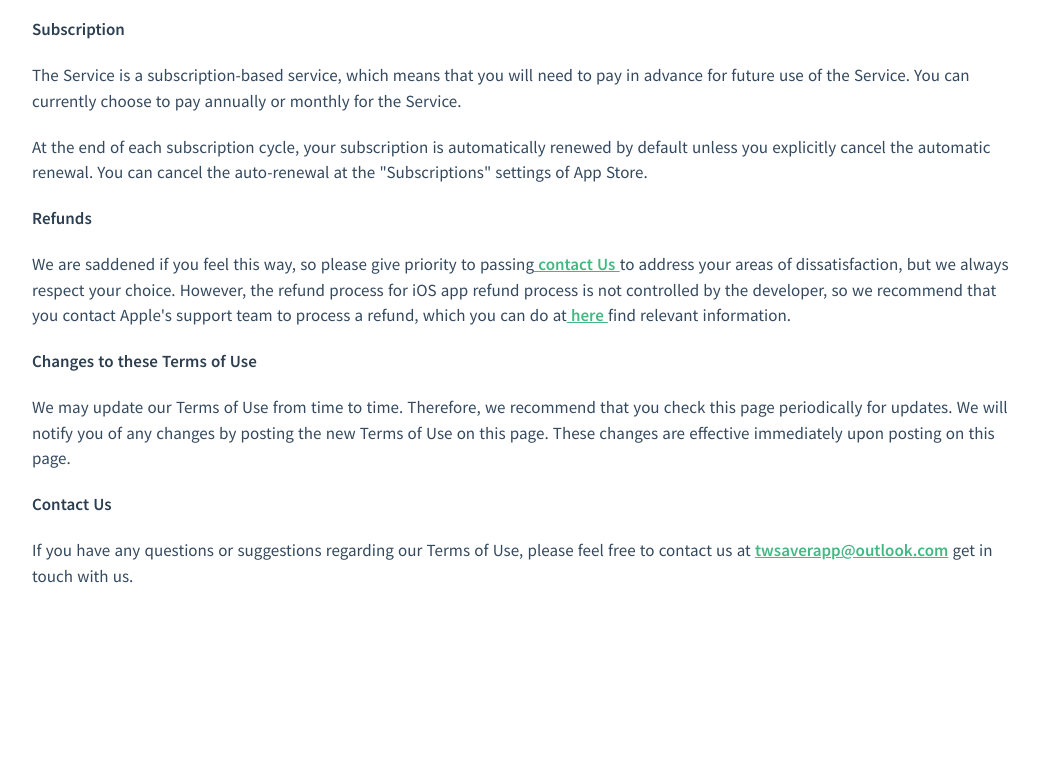
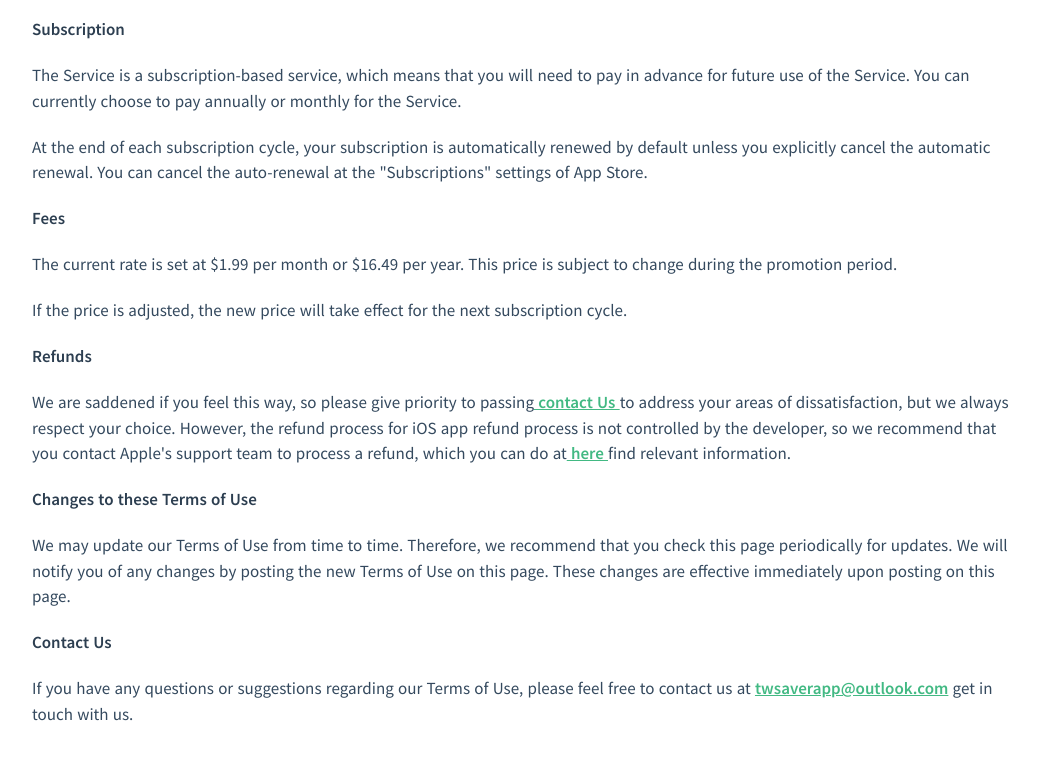
Before and after one commit to InstSave/instsave, a plain HTML site: page twsaver/terms.html in a window 1280 px wide. Shown: the part 141-900 px from the top of the page, without its empty margins (111-1160 px from the left). Before the commit the page ends 800 px from the top, so only its background shows below. Drawn offline with Linux system fonts and the light colour scheme.

Commit message:
update twsaver/terms

```diff
--- a/twsaver/terms.html
+++ b/twsaver/terms.html
@@ -26,6 +26,10 @@
     <p>The Service is a subscription-based service, which means that you will need to pay in advance for future use of the Service. You can currently choose to pay annually or monthly for the Service.</p>
     <p>At the end of each subscription cycle, your subscription is automatically renewed by default unless you explicitly cancel the automatic renewal. You can cancel the auto-renewal at the "Subscriptions" settings of App Store.</p>
 
+    <p><strong>Fees</strong></p>
+    <p>The current rate is set at $1.99 per month or $16.49 per year. This price is subject to change during the promotion period.</p>
+    <p>If the price is adjusted, the new price will take effect for the next subscription cycle.</p>
+
     <p><strong>Refunds</strong></p>
     <p>We are saddened if you feel this way, so please give priority to passing<a href="mailto:twsaverapp@outlook.com"> contact Us </a>to address your areas of dissatisfaction, but we always respect your choice. However, the refund process for iOS
       app refund process is not controlled by the developer, so we recommend that you contact Apple's support team to process a refund, which you can do at<a href="https://support.apple.com/zh-cn/HT204084" target="_blank"
```
Also changed, not shown: 1 other file.
